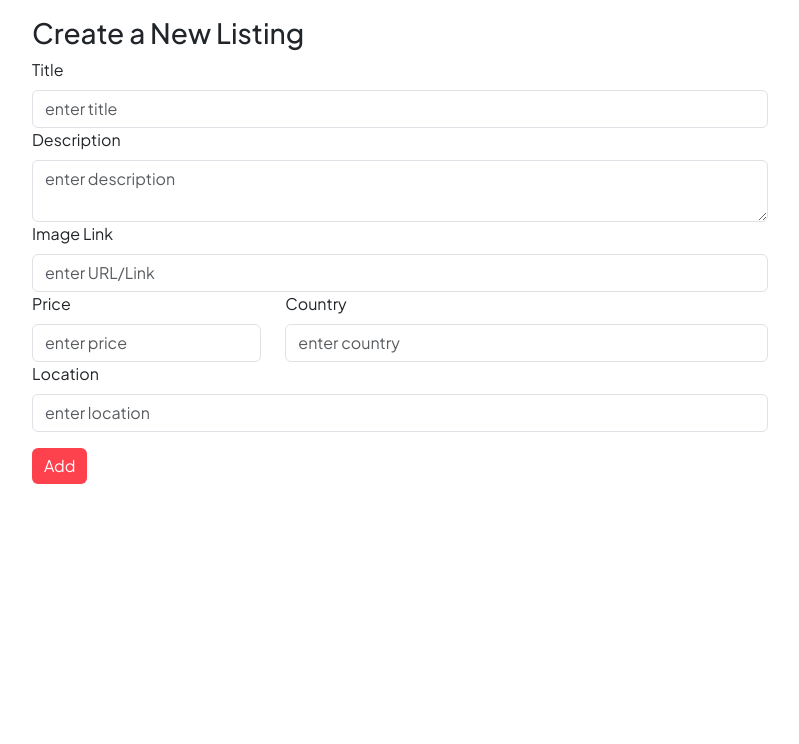
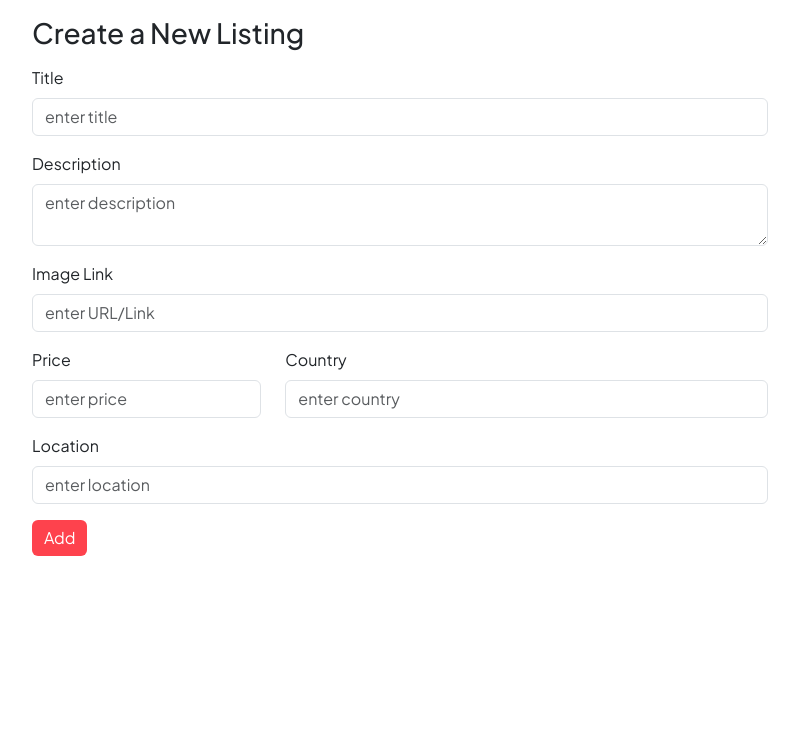
Before and after one commit to rashid-alii/wanderlust, a Node server app: template views/listings/new.ejs in a window 1280 px wide. Shown: the part 80-824 px from the top of the page, without its empty margins (240-1039 px from the left). Run offline with Node 20, Linux system fonts and the light colour scheme; the template is opened without the code that fills it, so the values that code supplies are empty; some libraries are stand-ins or nearby versions.

Commit message:
Update new.ejs

```diff
--- a/views/listings/new.ejs
+++ b/views/listings/new.ejs
@@ -4,7 +4,7 @@
 
             <h3>Create a New Listing</h3>
             <form method="post" action="/listings" novalidate class="needs-validation">
-                <div class="md-3">
+                <div class="mt-3">
                     <label for="title" class="form-label">Title</label>
                     <input name="listing[title]" placeholder="enter title" type="text" class="form-control" required>
                     <div class="valid-feedback">
@@ -12,7 +12,7 @@
                     </div>
                 </div>
 
-                <div class="md-3">
+                <div class="mt-3">
                     <label for="description" class="form-label">Description</label>
                     <textarea name="listing[description]" placeholder="enter description" class="form-control"
                         required></textarea>
@@ -21,13 +21,13 @@
                     </div>
                 </div>
 
-                <div class="md-3">
+                <div class="mt-3">
                     <label for="image" class="form-label">Image Link</label>
                     <input name="listing[image][url]" placeholder="enter URL/Link" type="text" class="form-control">
                 </div>
 
                 <div class="row">
-                    <div class="md-3 col-md-4">
+                    <div class="mt-3 col-md-4">
                         <label for="price" class="form-label">Price</label>
                         <input name="listing[price]" placeholder="enter price" class="form-control" required>
                         <div class="invalid-feedback">
@@ -35,17 +35,17 @@
                         </div>
                     </div>
 
-                    <div class="md-3 col-md-8">
+                    <div class="mt-3 col-md-8">
                         <label for="country" class="form-label">Country</label>
                         <input name="listing[country]" placeholder="enter country" type="text" class="form-control"
                             required>
                         <div class="invalid-feedback">
-                            Country name  should be valid
+                            Country name should be valid
                         </div>
                     </div>
                 </div>
 
-                <div class="md-3">
+                <div class="mt-3">
                     <label for="location" class="form-label">Location</label>
                     <input name="listing[location]" placeholder="enter location" type="text" class="form-control"
                         required>
```
Lines whose indentation alone changed are shown as unchanged.
